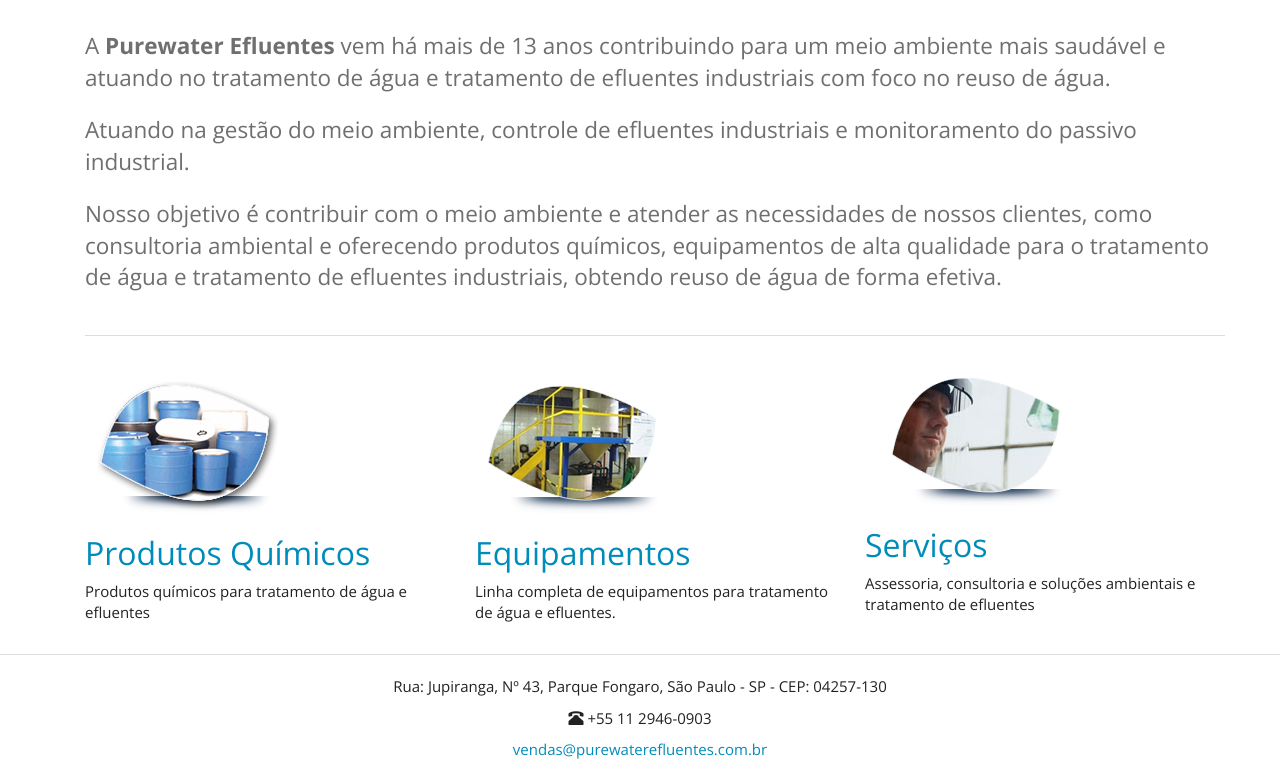
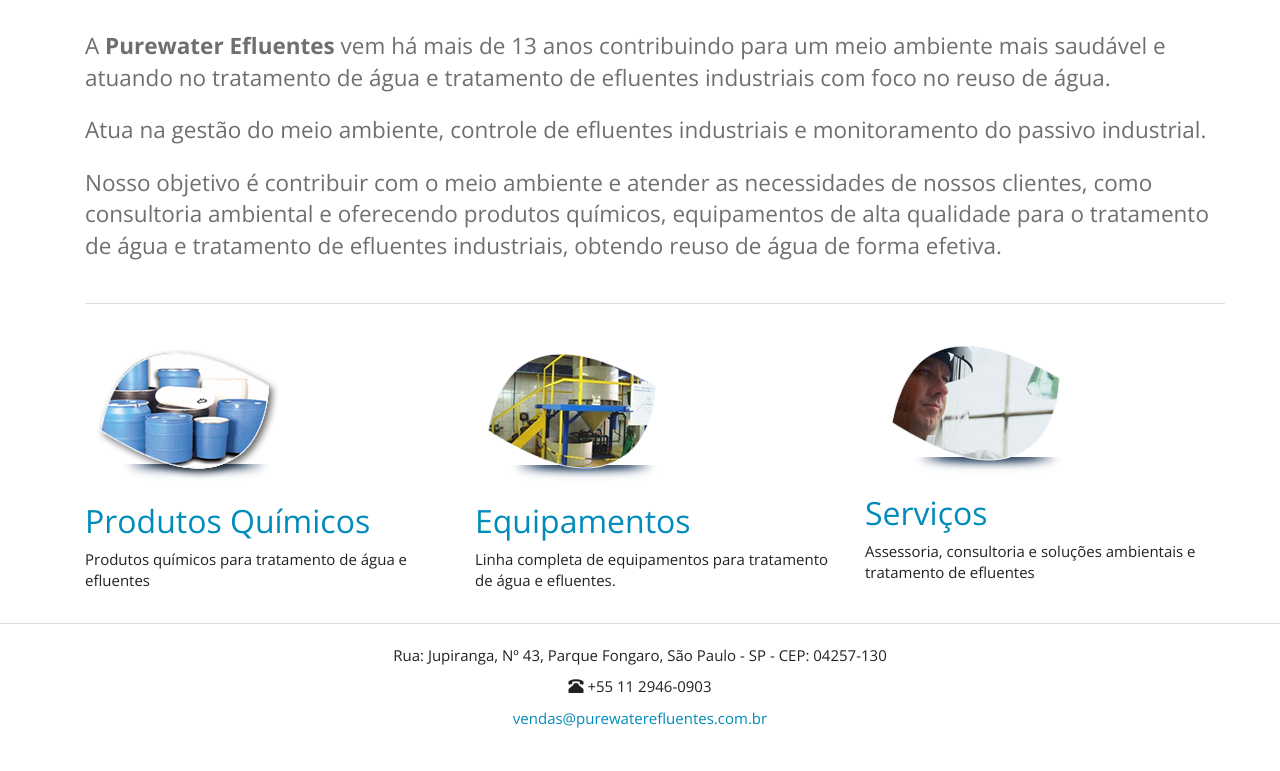
Before and after one commit to purewaterefluentes/purewaterefluentes.github.io, a Jekyll site: the page built from index.html, in a window 1280 px wide and 1065 px high. Shown: the part 294-1065 px from the top of the window. Built offline with Jekyll 4.4.1, drawn with Linux system fonts in a browser that asks for light colours; nearby versions of some CDN libraries; library files that are not in the unit come from our copies.

Commit message:
Update index.html

```diff
--- a/index.html
+++ b/index.html
@@ -6,7 +6,7 @@
 
     <div class="container">
       <p class="lead">A <strong>Purewater Efluentes</strong> vem há mais de 13 anos contribuindo para um meio ambiente mais saudável e atuando no tratamento de água e tratamento de efluentes industriais com foco no reuso de água.</p>
-      <p class="lead">Atuando na gestão do meio ambiente, controle de efluentes industriais e monitoramento do passivo industrial.</p>
+      <p class="lead">Atua na gestão do meio ambiente, controle de efluentes industriais e monitoramento do passivo industrial.</p>
       <p class="lead">Nosso objetivo é contribuir com o meio ambiente e atender as necessidades de nossos clientes, como consultoria ambiental e oferecendo produtos químicos, equipamentos de alta qualidade para o tratamento de água e tratamento de efluentes industriais, obtendo reuso de água de forma efetiva.</p>
 
     </div>
```
